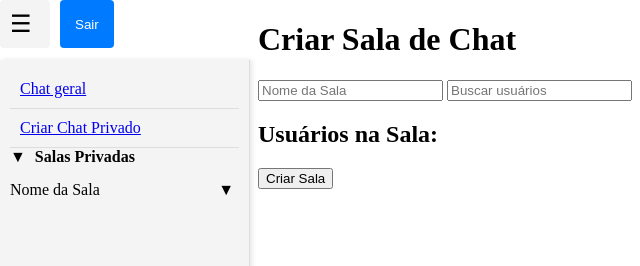
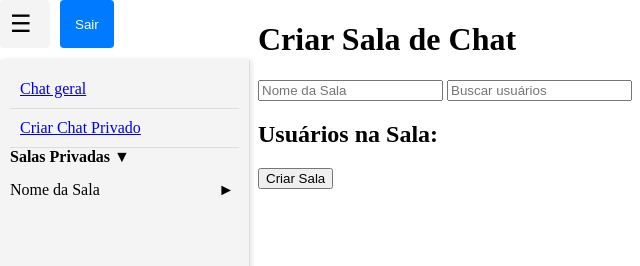
Before and after one commit to thallys97/chat-app, a website: page public/create-room.html in a window 1280 px wide. Shown: the top 266 px of the page, 0-640 px from the left. Drawn offline with Linux system fonts and the light colour scheme.

Commit message:
ajeitei a posição inicial das setas das salas privadas no create-room.html

```diff
--- a/public/create-room.html
+++ b/public/create-room.html
@@ -20,14 +20,14 @@
         <div id="create-private-chat" class="sidebar-item"><a href="/create-room.html">Criar Chat Privado</a></div>
         <!-- Botão para colapsar/expandir os chats privados -->
         <div class="sidebar-title">
+            Salas Privadas
             <span id="toggle-private-chats" class="collapse-toggle">▼</span>
-            Salas Privadas
         </div>
 
         <div id="private-chats-container">
             <div class="private-chat-room">
               <span class="room-name">Nome da Sala</span>
-              <button class="collapse-button">▼</button>
+              <button class="collapse-button">►</button>
               <ul class="participants-list" style="display: none;">
                 <!-- Lista de participantes será inserida aqui -->
               </ul>
```
